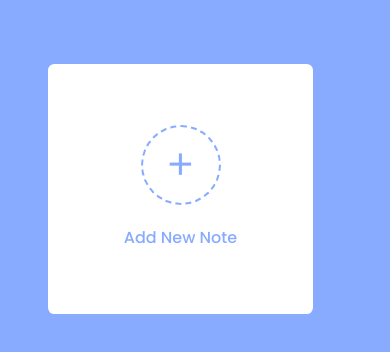
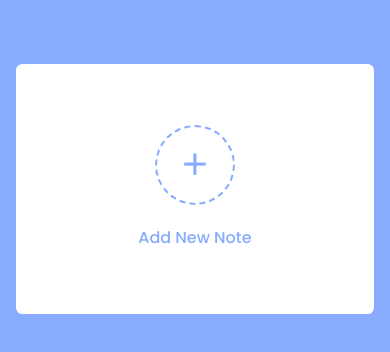
Before and after one commit to karam-zomlut/React-Note, a React (Create React App) app: page / in a window 390 px wide. Shown: the top 352 px of the page. Built offline with nearby package versions, Linux system fonts and the light colour scheme; the HTML template or start-up script is replaced by a standard one.

Commit message:
Edit Responsive

```diff
--- a/src/App.css
+++ b/src/App.css
@@ -41,3 +41,27 @@ body{
   grid-template-columns: repeat(auto-fill,265px);
   gap: 1rem;
 }
+
+.Toastify{
+  padding: 1rem;
+}
+
+
+@media (max-width: 660px){
+  .container{
+    grid-template-columns: repeat(auto-fill,100%);
+    margin: 2rem 1rem;
+  }
+}
+
+@media (max-width: 660px){
+  .Toastify__toast-container{
+    left: unset;
+    top: 1em;
+    right: 1em;
+    width: calc(100% - 2rem);
+  }
+  .Toastify__toast{
+    border-radius: .3rem;
+  }
+}
```
